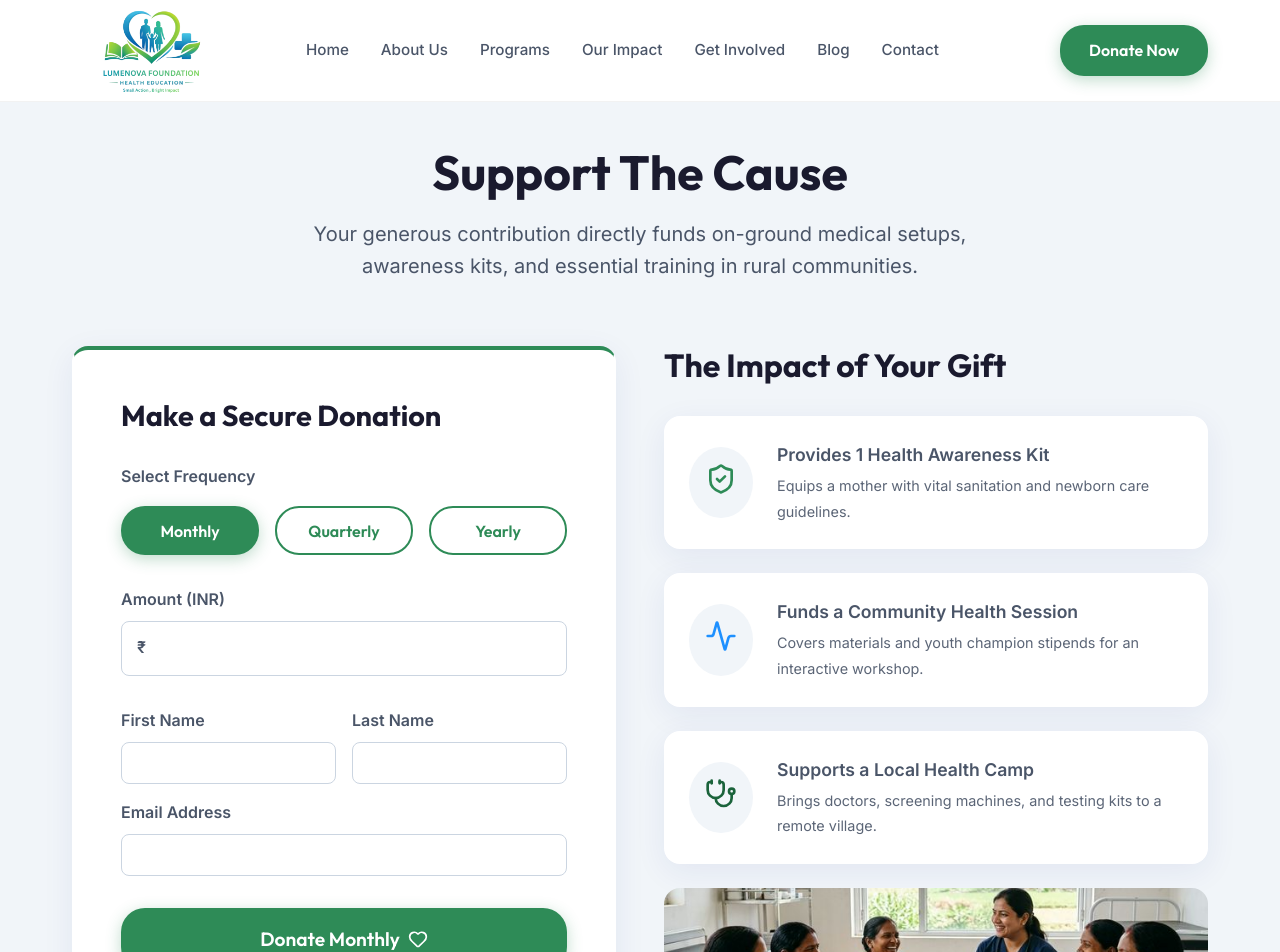
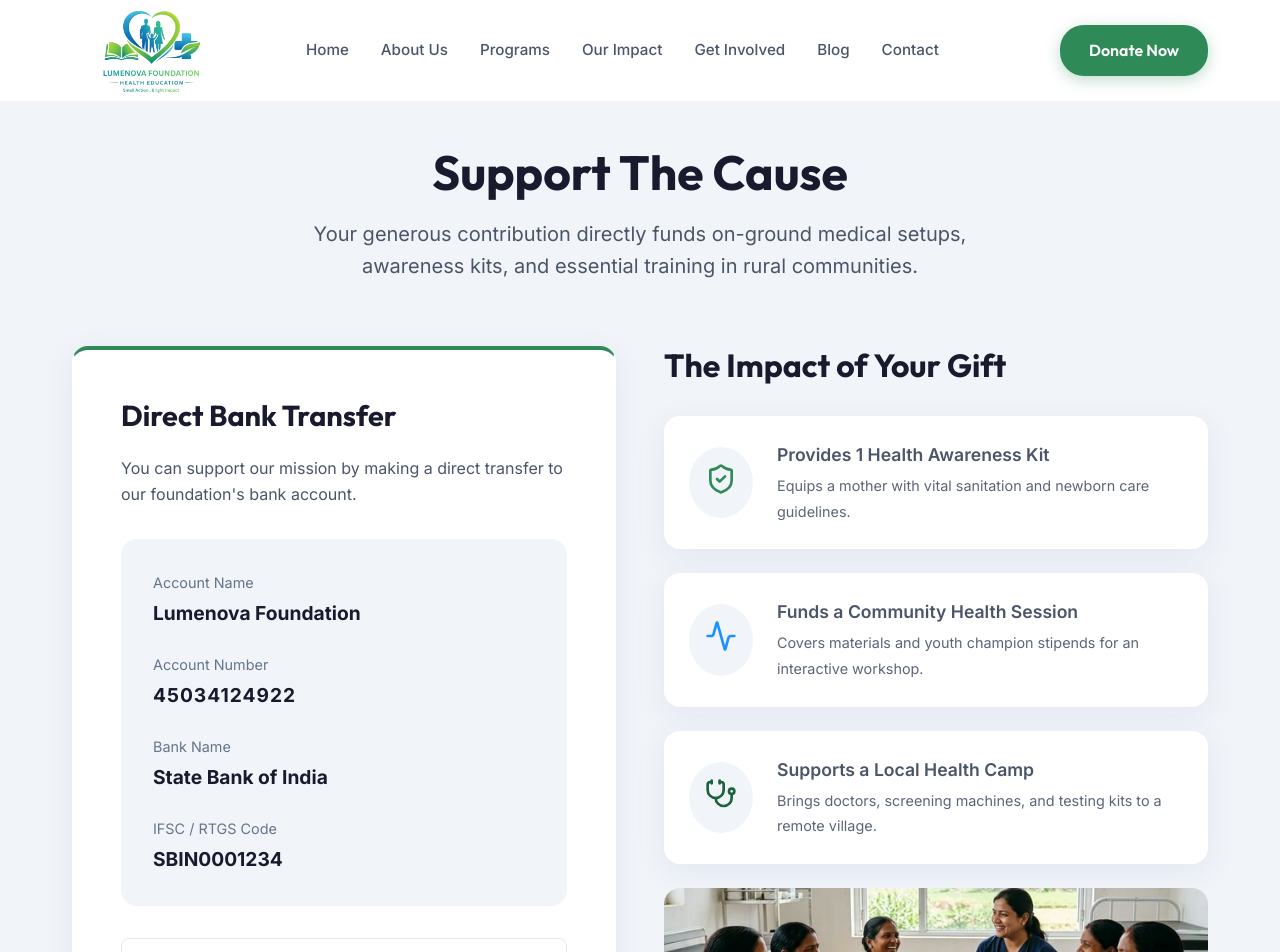
Before and after one commit to Hardikk1308/LN-foundation, a React (Vite) app: page /donate in a window 1280 px wide. Shown: the top 952 px of the page. Built offline with nearby package versions, Linux system fonts and the light colour scheme.

Commit message:
Bank details updated

```diff
--- a/src/pages/Donate.tsx
+++ b/src/pages/Donate.tsx
@@ -1,9 +1,6 @@
-import { useState } from 'react';
 import { Heart, Activity, ShieldCheck, Stethoscope } from 'lucide-react';
 
 const Donate = () => {
-  const [frequency, setFrequency] = useState('Monthly');
-  const [amount, setAmount] = useState<number | ''>('');
 
   return (
     <div className="page animate-fade-in" style={{ paddingTop: '80px', background: 'var(--surface-alt)' }}>
@@ -15,63 +12,44 @@ const Donate = () => {
 
         <div className="grid grid-2" style={{ gap: '3rem', alignItems: 'flex-start' }}>
 
-          {/* Donation Form */}
+          {/* Bank Transfer Details */}
           <div className="glass-panel" style={{ padding: '3rem', background: 'white', borderTop: '4px solid var(--primary)' }}>
-            <h2 style={{ fontSize: '1.8rem', marginBottom: '2rem' }}>Make a Secure Donation</h2>
+            <h2 style={{ fontSize: '1.8rem', marginBottom: '1.5rem' }}>Direct Bank Transfer</h2>
+            <p style={{ color: 'var(--text-body)', marginBottom: '2rem', lineHeight: 1.6 }}>
+              You can support our mission by making a direct transfer to our foundation's bank account.
+            </p>
 
-            <div style={{ marginBottom: '2rem' }}>
-              <label style={{ display: 'block', fontWeight: 600, marginBottom: '1rem' }}>Select Frequency</label>
-              <div style={{ display: 'grid', gridTemplateColumns: '1fr 1fr 1fr', gap: '1rem' }}>
-                <button
-                  onClick={() => setFrequency('Monthly')}
-                  className={`btn ${frequency === 'Monthly' ? 'btn-primary' : 'btn-outline'}`}
-                  style={{ width: '100%' }}
-                >Monthly</button>
-                <button
-                  onClick={() => setFrequency('Quarterly')}
-                  className={`btn ${frequency === 'Quarterly' ? 'btn-primary' : 'btn-outline'}`}
-                  style={{ width: '100%' }}
-                >Quarterly</button>
-                <button
-                  onClick={() => setFrequency('Yearly')}
-                  className={`btn ${frequency === 'Yearly' ? 'btn-primary' : 'btn-outline'}`}
-                  style={{ width: '100%' }}
-                >Yearly</button>
+            <div style={{ background: 'var(--surface-alt)', padding: '2rem', borderRadius: 'var(--radius-lg)' }}>
+              <div style={{ marginBottom: '1.5rem' }}>
+                <span style={{ display: 'block', fontSize: '0.9rem', color: '#64748b', marginBottom: '0.25rem' }}>Account Name</span>
+                <strong style={{ fontSize: '1.2rem', color: 'var(--text-dark)' }}>Lumenova Foundation</strong>
+              </div>
+
+              <div style={{ marginBottom: '1.5rem' }}>
+                <span style={{ display: 'block', fontSize: '0.9rem', color: '#64748b', marginBottom: '0.25rem' }}>Account Number</span>
+                <strong style={{ fontSize: '1.2rem', color: 'var(--text-dark)', letterSpacing: '1px' }}>45034124922</strong>
+              </div>
+
+              <div style={{ marginBottom: '1.5rem' }}>
+                <span style={{ display: 'block', fontSize: '0.9rem', color: '#64748b', marginBottom: '0.25rem' }}>Bank Name</span>
+                <strong style={{ fontSize: '1.2rem', color: 'var(--text-dark)' }}>State Bank of India</strong>
+              </div>
+
+              <div>
+                <span style={{ display: 'block', fontSize: '0.9rem', color: '#64748b', marginBottom: '0.25rem' }}>IFSC / RTGS Code</span>
+                <strong style={{ fontSize: '1.2rem', color: 'var(--text-dark)' }}>SBIN0001234</strong>
               </div>
             </div>
 
-            <div style={{ marginBottom: '2rem' }}>
-              <label style={{ display: 'block', fontWeight: 600, marginBottom: '0.5rem' }}>Amount (INR)</label>
-              <div style={{ position: 'relative' }}>
-                <span style={{ position: 'absolute', left: '1rem', top: '50%', transform: 'translateY(-50%)', fontWeight: 600, color: 'var(--text-body)' }}>₹</span>
-                <input
-                  type="number"
-                  value={amount}
-                  onChange={(e) => setAmount(e.target.value ? Number(e.target.value) : '')}
-                  style={{ width: '100%', padding: '1rem 1rem 1rem 2.5rem', borderRadius: 'var(--radius-md)', border: '1px solid #cbd5e1', fontSize: '1.1rem' }}
-                />
+            <div style={{ marginTop: '2rem', padding: '1.5rem', border: '1px solid #e2e8f0', borderRadius: 'var(--radius-md)', display: 'flex', gap: '1rem', alignItems: 'flex-start' }}>
+              <Heart size={24} color="var(--primary)" style={{ flexShrink: 0, marginTop: '0.25rem' }} />
+              <div>
+                <strong style={{ display: 'block', marginBottom: '0.5rem' }}>Thank you for your generosity</strong>
+                <p style={{ fontSize: '0.9rem', color: 'var(--text-body)', margin: 0 }}>
+                  After making a transfer, please email your transaction reference to <a href="mailto:lnfoundation074@gmail.com" style={{ color: 'var(--primary)', fontWeight: 600 }}>lnfoundation074@gmail.com</a> to receive your tax exemption receipt.
+                </p>
               </div>
             </div>
-
-            <div className="grid grid-2" style={{ gap: '1rem', marginBottom: '2rem' }}>
-              <div>
-                <label style={{ display: 'block', fontWeight: 600, marginBottom: '0.5rem' }}>First Name</label>
-                <input type="text" style={{ width: '100%', padding: '0.8rem', borderRadius: 'var(--radius-md)', border: '1px solid #cbd5e1' }} />
-              </div>
-              <div>
-                <label style={{ display: 'block', fontWeight: 600, marginBottom: '0.5rem' }}>Last Name</label>
-                <input type="text" style={{ width: '100%', padding: '0.8rem', borderRadius: 'var(--radius-md)', border: '1px solid #cbd5e1' }} />
-              </div>
-              <div style={{ gridColumn: '1 / -1' }}>
-                <label style={{ display: 'block', fontWeight: 600, marginBottom: '0.5rem' }}>Email Address</label>
-                <input type="email" style={{ width: '100%', padding: '0.8rem', borderRadius: 'var(--radius-md)', border: '1px solid #cbd5e1' }} />
-              </div>
-            </div>
-
-            <button className="btn btn-primary" style={{ width: '100%', padding: '1.2rem', fontSize: '1.2rem' }}>
-              Donate {amount ? `₹${amount}` : ''} {frequency} <Heart size={20} />
-            </button>
-            <p style={{ textAlign: 'center', fontSize: '0.85rem', color: '#64748b', marginTop: '1rem' }}>Secure encrypted transaction. Section 80G tax exemption receipt provided.</p>
           </div>
 
           {/* Impact Examples */}
```
